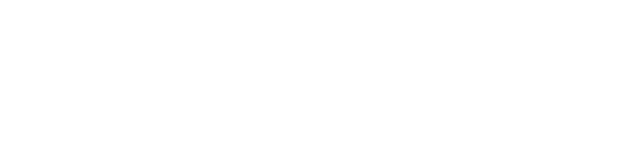
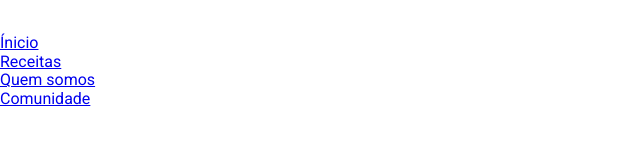
Before and after one commit to jefersonlopesl/arquitetura-css-assets, a plain HTML site: page index.html in a window 1280 px wide. Shown: the whole page, without its empty margins (0-640 px from the left). Drawn offline with Linux system fonts and the light colour scheme.

Commit message:
Adicionei os elementos iniciais do site.

```diff
--- a/index.html
+++ b/index.html
@@ -9,5 +9,17 @@
         <link href="./assets/css/normalize.css" rel="stylesheet" />
         <link href="./assets/css/reset.css" rel="stylesheet" />
     </head>
-    <body></body>
+    <body>
+        <header>
+            <img alt="">
+            <nav>
+                <ul>
+                  <li><a href="#">Ínicio</a></li>
+                  <li><a href="#">Receitas</a></li>
+                  <li><a href="#">Quem somos</a></li>
+                  <li><a href="#">Comunidade</a></li>
+                </ul>
+            </nav>
+        </header>
+    </body>
 </html>
```
Also changed, not shown: assets/css/reset.css (line endings or trailing spaces).
